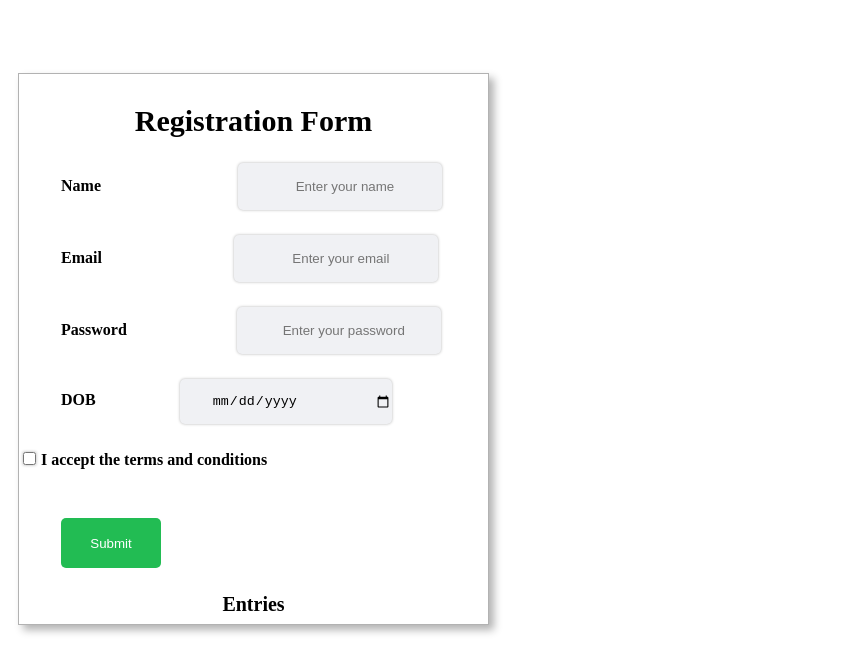
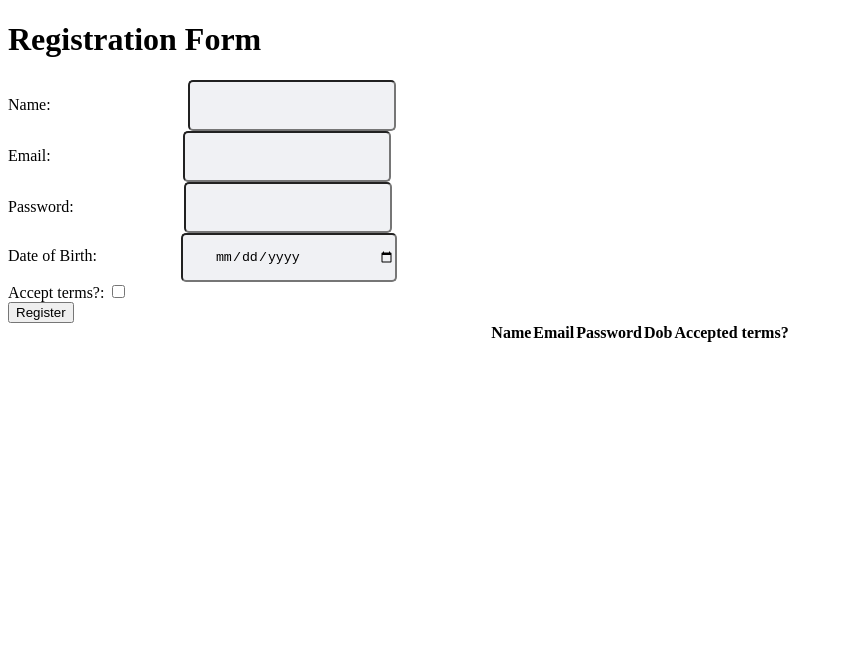
Before and after one commit to Aditya2276/wd101, a plain HTML site: page index.html in a window 1280 px wide. Shown: the whole page, without its empty margins (0-843 px from the left). Drawn offline with Linux system fonts and the light colour scheme.

Commit message:
Update index.html

```diff
--- a/index.html
+++ b/index.html
@@ -5,36 +5,41 @@
 	<link rel="stylesheet" type="text/css" href="index.css">
 </head>
 <body>
-	<div class="container">
-		<div class="registration">Registration Form</div>
-		<form id="registration-form">
-			<div class="sub-container">
-				<label for="name">Name</label>
-				<input type="text" id="name" placeholder="Enter your name" required>
-			</div>
-			<div class="sub-container">
-				<label for="email">Email</label>
-				<input type="email" id="email" placeholder="Enter your email" required>
-			</div>
-			<div class="sub-container">
-				<label for="password">Password</label>
-				<input type="password" id="password" placeholder="Enter your password" required>
-			</div>
-			<div class="sub-container">
-				<label for="dob">DOB</label>
-				<input type="date" id="dob" placeholder="Enter your date of birth" min="1900-01-01" max="2005-12-31" required>
-			</div>
-			<div class="sub-container">
-				<input type="checkbox" id="accept-terms" required>
-				<label for="accept-terms" class="accept-text">I accept the terms and conditions</label>
-			</div>
-			<div class="sub-container">
-				<button type="submit" id="submit">Submit</button>
-			</div>
-		</form>
-		<div id="entries-heading">Entries</div>
-		<table id="entries-table"></table>
-	</div>
-	<script src="index.js"></script>
+  <h1>Registration Form</h1>
+  <form id="registration-form">
+    <label for="name">Name:</label>
+    <input type="text" id="name" required><br>
+
+    <label for="email">Email:</label>
+    <input type="email" id="email" required><br>
+
+    <label for="password">Password:</label>
+    <input type="password" id="password" required><br>
+
+    <label for="dob">Date of Birth:</label>
+    <input type="date" id="dob" required min="1900-01-01" max="2005-12-31"><br>
+
+    <label for="accept-terms">Accept terms?:</label>
+    <input type="checkbox" id="accept-terms" required><br>
+
+    <button type="submit">Register</button>
+  </form>
+
+  <table id="entries-table">
+    <thead>
+      <tr>
+        <th>Name</th>
+        <th>Email</th>
+        <th>Password</th>
+        <th>Dob</th>
+        <th>Accepted terms?</th>
+      </tr>
+    </thead>
+    <tbody>
+      <!-- Entries will be added dynamically here -->
+    </tbody>
+  </table>
+
+  <script src="index.js"></script>
 </body>
 </html>
```
